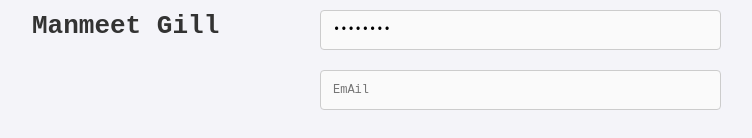
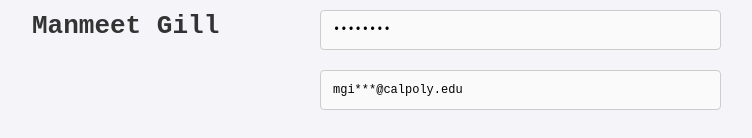
Before and after one commit to sapierre26/ToDo_List, a React (Vite) app in the folder frontend/: page /UserProfile in a window 1280 px wide. Shown: the part 203-341 px from the top of the page, without its empty margins (197-949 px from the left). Built offline with nearby package versions, Linux system fonts and the light colour scheme.

Commit message:
UserProfile components masked

```diff
--- a/frontend/src/components/UserProfile/page.jsx
+++ b/frontend/src/components/UserProfile/page.jsx
@@ -20,6 +20,7 @@ const UserProfile = () => {
             name: "Manmeet Gill",
             username: "manmeetg18",
             password: "apple@10",
+            email: "mgill17@calpoly.edu",
           };
 
           const fetchMock = () => Promise.resolve(mockUserData);
@@ -34,6 +35,19 @@ const UserProfile = () => {
 
         fetchUser();
       }, []);
+
+    /*masking the email*/
+    const maskEmail = (email) => {
+        if (!email || !email.includes('@')) return "";
+        const [local, domain] = email.split("@");
+        console.log(`${local}`);
+        if (local.length <= 3) return "***@" + domain;
+
+        const visibleEmail = local.slice(0, 3);
+        const mask = "*".repeat(local.length -4);
+        console.log(`${visibleEmail}${mask}@${domain}`);
+        return `${visibleEmail}${mask}@${domain}`;
+    }
     return (
         <div className="UserProfile">
             <h2>User Profile</h2>
@@ -77,13 +91,13 @@ const UserProfile = () => {
                     />
                     <input
                         type="password"
-                        autocomplete="current-password webauthn"
+                        autoComplete="current-password webauthn"
                         value={userData?.password || ""}
                         disabled
                     />
                     <input
                         type="email"
-                        placeholder="EmAil"
+                        value={maskEmail(userData?.email) || ""}
                         disabled
                     />
                 </div>
```
